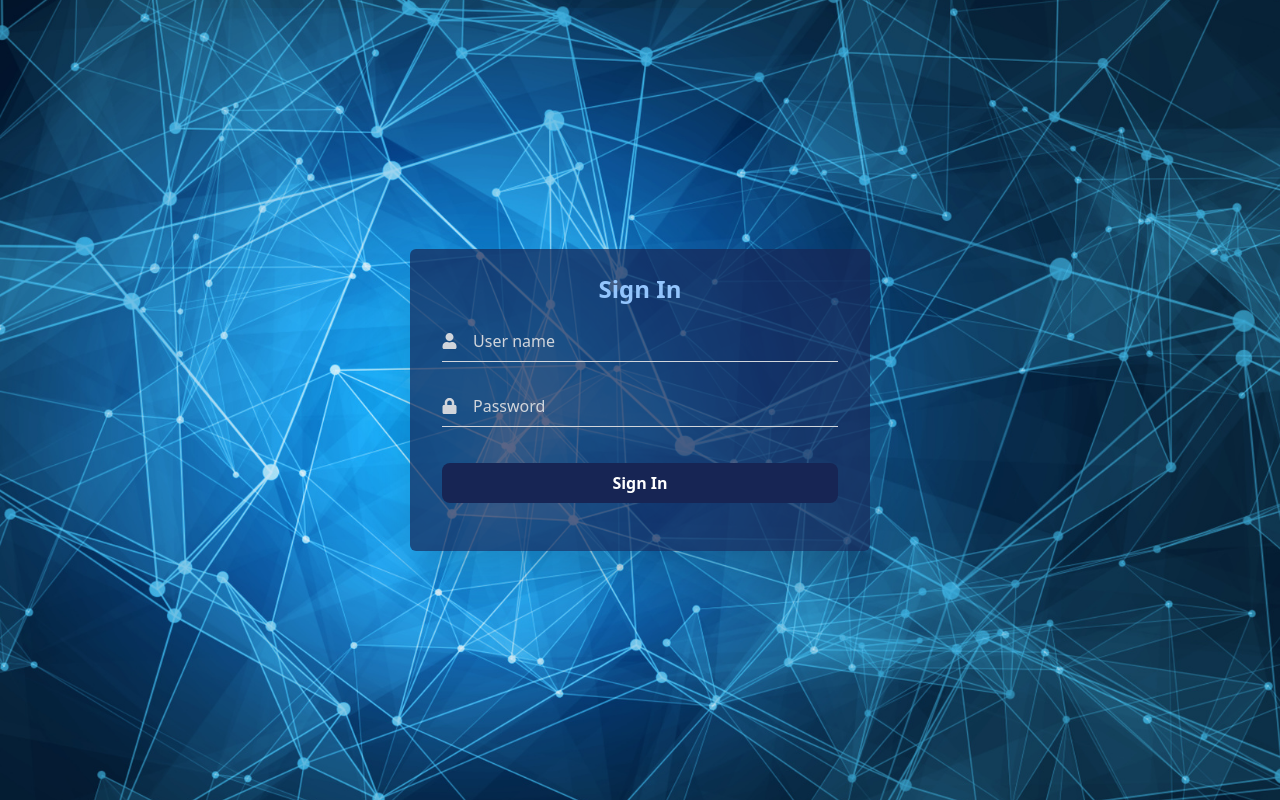
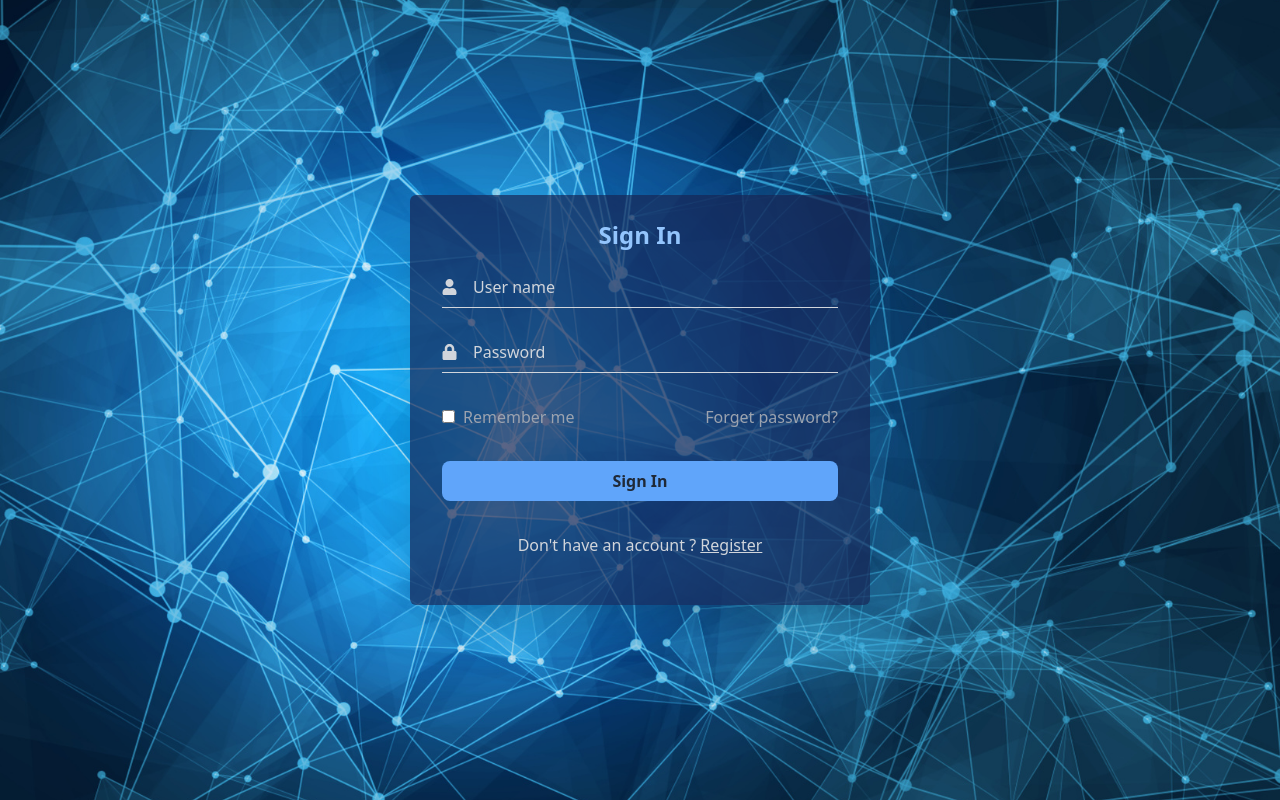
Before and after one commit to MUTHUAKALYA/login-page, a React (Vite) app: page / in a window 1280 px wide. Built offline with nearby package versions, Linux system fonts and the light colour scheme.

Commit message:
fixing bugs and updating form ui

```diff
--- a/src/components/FormButton.jsx
+++ b/src/components/FormButton.jsx
@@ -2,8 +2,8 @@ import PropTypes from "prop-types";
 
 const FormButton = ({ label }) => {
   return (
-    <div>
-      <button className="px-4 py-2 mt-1 rounded-lg bg-blue-950 text-white hover:bg-blue-900 hover:text-gray-300 w-full font-bold text-md">
+    <div className=" flex items-center justify-center ">
+      <button className="px-2 py-2  rounded-lg bg-blue-400 text-gray-800 hover:bg-blue-900 hover:text-gray-300  font-bold text-md w-full">
         {label}
       </button>
     </div>
--- a/src/pages/LoginPage.jsx
+++ b/src/pages/LoginPage.jsx
@@ -14,6 +14,7 @@ const LoginPage = () => {
   } = useForm();
 
   const sendInfo = (data) => {
+    alert("You're logged in Sucessfully 👍");
     console.log(data);
   };
   //states
@@ -40,14 +41,14 @@ const LoginPage = () => {
               name="userName"
               placeholder={"User name"}
               register={register("userName", {
-                required: "This Field is required",
+                required: "Username is required",
                 minLength: {
                   value: 3,
-                  message: "This field should have mininum of 3 characters",
+                  message: "Username should have mininum of 3 characters",
                 },
                 maxLength: {
                   value: 20,
-                  message: "This field exceeds 20 characters",
+                  message: "Username exceeds 20 characters",
                 },
               })}
               error={errors.userName}
@@ -71,14 +72,14 @@ const LoginPage = () => {
               name="password"
               placeholder={"Password"}
               register={register("password", {
-                required: "This Field is required",
+                required: "Password is required",
                 minLength: {
                   value: 3,
-                  message: "This field should have mininum of 3 characters",
+                  message: "Password should have mininum of 6 characters",
                 },
                 maxLength: {
                   value: 20,
-                  message: "This field exceeds 20 characters",
+                  message: "Password exceeds 16 characters",
                 },
               })}
               error={errors.password}
@@ -87,8 +88,22 @@ const LoginPage = () => {
           {errors.password && (
             <small className="text-red-500">{errors.password.message}</small>
           )}
-
+          <div className="flex justify-between">
+            <div className="space-x-2 text-gray-400">
+              <input type="checkbox" name="checkbox" id="chexbox" />
+              <span>Remember me</span>
+            </div>
+            <span className="text-gray-400 hover:text-gray-50 cursor-pointer">
+              Forget password?
+            </span>
+          </div>
           <FormButton label="Sign In" />
+          <p className="text-gray-300 text-center">
+            Don't have an account ?{" "}
+            <span className="underline font-medium hover:cursor-pointer hover:text-gray-50">
+              Register
+            </span>
+          </p>
         </form>
       </div>
     </div>
```
